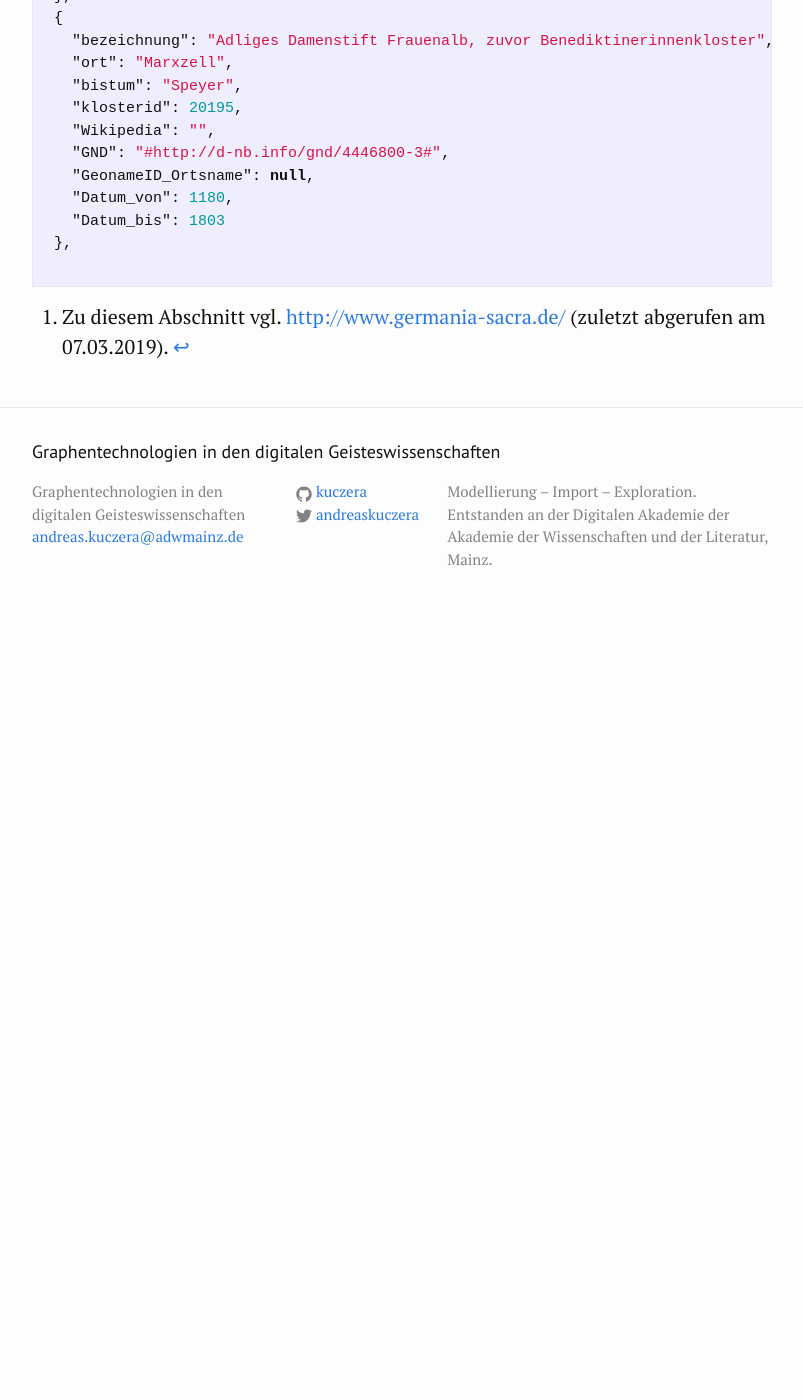
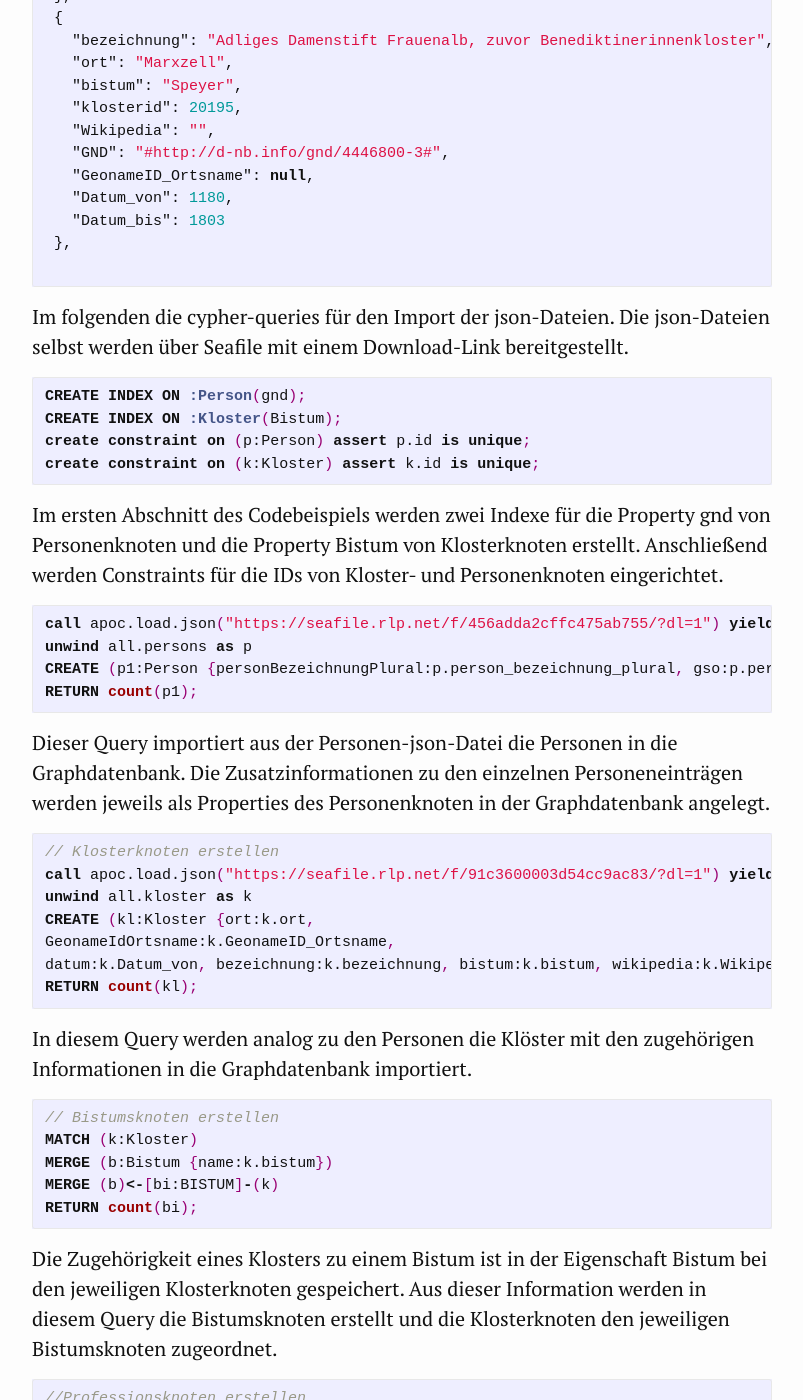
Before and after one commit to kuczera/Graphentechnologien, a Jekyll site: the page built from docs/70_JSON-Import_Germania_Sacra.md, in a window 1280 px wide and 1400 px high, scrolled down 2193 px. Shown: the whole window, without its empty margins (238-1041 px from the left). Built offline with Jekyll 4.4.1, drawn with Linux system fonts in a browser that asks for light colours; before the commit the page ends 2823 px from its top, so only the background shows below that; some of the changed text lies outside the part shown.

Commit message:
Germania Sacra ergänzt

````diff
--- a/docs/75_JSON-Import_Germania_Sacra.md
+++ b/docs/70_JSON-Import_Germania_Sacra.md
@@ -55,6 +55,7 @@ Die Daten des Projekts umfassen z.B. Angaben zu Namen, Namensalternativen, Daten
 	}
 ```
 
+
 Die folgende Abbildung zeigt die ersten drei Einträge der JSON-Datei mit den Angaben zu den Klöstern.
 
 ```json
@@ -97,5 +98,58 @@ Die folgende Abbildung zeigt die ersten drei Einträge der JSON-Datei mit den An
 
 ```
 
+Im folgenden die cypher-queries für den Import der json-Dateien. Die json-Dateien selbst werden über Seafile mit einem Download-Link bereitgestellt.
+
+```cypher
+CREATE INDEX ON :Person(gnd);
+CREATE INDEX ON :Kloster(Bistum);
+create constraint on (p:Person) assert p.id is unique;
+create constraint on (k:Kloster) assert k.id is unique;
+```
+
+Im ersten Abschnitt des Codebeispiels werden zwei Indexe für die Property gnd von Personenknoten und die Property Bistum von Klosterknoten erstellt. Anschließend werden Constraints für die IDs von Kloster- und Personenknoten eingerichtet.
+
+```cypher
+call apoc.load.json("https://seafile.rlp.net/f/456adda2cffc475ab755/?dl=1") yield value as all
+unwind all.persons as p
+CREATE (p1:Person {personBezeichnungPlural:p.person_bezeichnung_plural, gso:p.person_gso, personOfficeId:p.person_office_id, name:p.person_name, gnd:p.person_gnd, anmerkung:p.person_anmerkung, personVonVerbal:p.person_von_verbal, bezeichnung:p.person_bezeichnung, personVon:p.person_von, personBisVerbal:p.person_bis_verbal, personBis:p.person_bis, personNamensalternativen:p.person_namensalternativen, vorname:p.person_vorname})
+RETURN count(p1);
+```
+
+Dieser Query importiert aus der Personen-json-Datei die Personen in die Graphdatenbank. Die Zusatzinformationen zu den einzelnen Personeneinträgen werden jeweils als Properties des Personenknoten in der Graphdatenbank angelegt.
+
+```cypher
+// Klosterknoten erstellen
+call apoc.load.json("https://seafile.rlp.net/f/91c3600003d54cc9ac83/?dl=1") yield value as all
+unwind all.kloster as k
+CREATE (kl:Kloster {ort:k.ort,
+GeonameIdOrtsname:k.GeonameID_Ortsname,
+datum:k.Datum_von, bezeichnung:k.bezeichnung, bistum:k.bistum, wikipedia:k.Wikipedia, datumBis:k.Datum_bis, kid:k.klosterid, gnd:k.GND})
+RETURN count(kl);
+```
+
+In diesem Query werden analog zu den Personen die Klöster mit den zugehörigen Informationen in die Graphdatenbank importiert.
+
+```cypher
+// Bistumsknoten erstellen
+MATCH (k:Kloster)
+MERGE (b:Bistum {name:k.bistum})
+MERGE (b)<-[bi:BISTUM]-(k)
+RETURN count(bi);
+```
+
+Die Zugehörigkeit eines Klosters zu einem Bistum ist in der Eigenschaft Bistum bei den jeweiligen Klosterknoten gespeichert. Aus dieser Information werden in diesem Query die Bistumsknoten erstellt und die Klosterknoten den jeweiligen Bistumsknoten zugeordnet.
+
+```cypher
+//Professionsknoten erstellen
+MATCH (p:Person)
+MERGE (pro:Profession {name:p.bezeichnung})
+MERGE (pro)<-[pr:PROFESSION]-(p)
+RETURN count(pr);
+```
+
+Analog zu den Bistumern werden in diesem Query die Professionen erstellt und den einzelnen Personenknoten zugeordnet.
+
+(Dieser Abschnitt befindet sich in Bearbeitung)
 
 [^eeaa]: Zu diesem Abschnitt vgl. [http://www.germania-sacra.de/](http://www.germania-sacra.de/) (zuletzt abgerufen am 07.03.2019).
````
